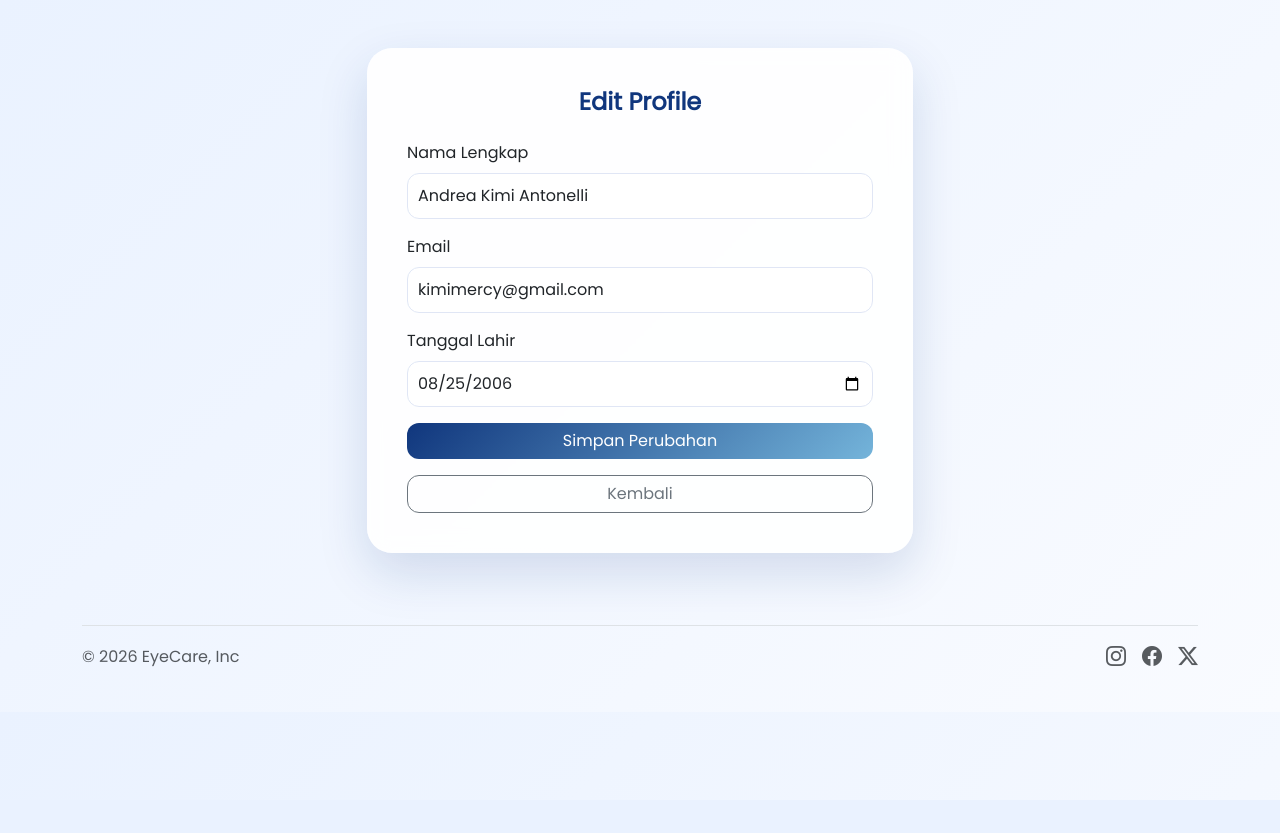
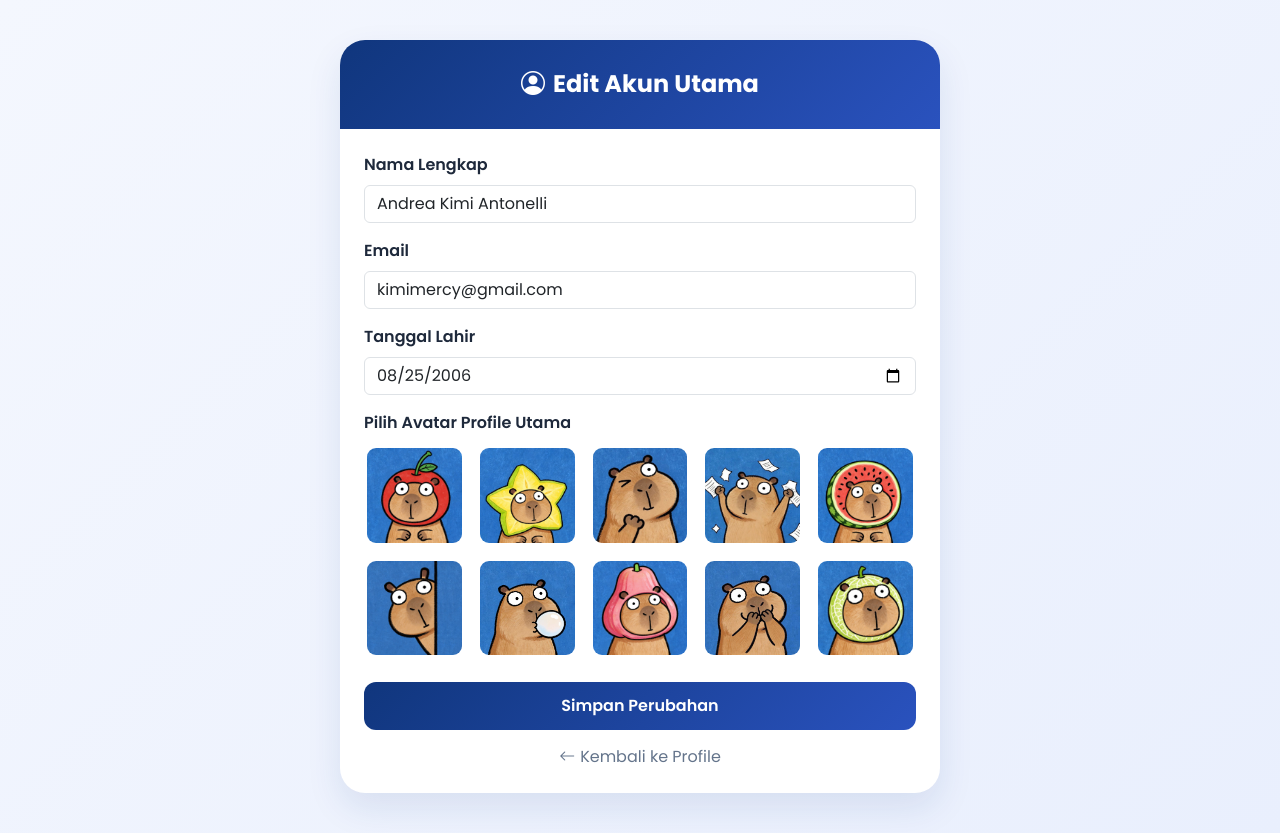
Before and after one commit to aulitafanisa/Project-PrakPWD-Eyecare-Monitoring-System, a PHP site: page /edit_user.php in a window 1280 px wide. Before the commit the page ends 712 px from the top, so only its background shows below. Run offline with PHP 8.4, Linux system fonts and the light colour scheme; a user stored in the database is signed in; data comes from the database, SQL or seed files in the repository; some libraries are stand-ins or nearby versions.

Commit message:
nambah fitur ubah profile di edit user

```diff
--- a/edit_user.php
+++ b/edit_user.php
@@ -13,22 +13,29 @@ $query = mysqli_query($conn, "SELECT * FROM user WHERE id = $id");
 $data = mysqli_fetch_assoc($query);
 
 $success = false;
+$error = "";
 
 if (isset($_POST['update'])) {
-
     $nama = mysqli_real_escape_string($conn, $_POST['nama']);
     $email = mysqli_real_escape_string($conn, $_POST['email']);
     $tgl_lahir = $_POST['tgl_lahir'];
-
-    mysqli_query($conn, "UPDATE user SET
+    $foto = mysqli_real_escape_string($conn, $_POST['foto']);
+    if (trim($nama) == "" || !preg_match("/[a-zA-Z]/", $nama)) {
+        $error = "Nama tidak valid! Harus mengandung huruf dan bukan hanya spasi.";
+    } else {
+        $update = mysqli_query($conn, "UPDATE user SET
             nama_lengkap = '$nama',
             email = '$email',
-        tgl_lahir = '$tgl_lahir'
+            tgl_lahir = '$tgl_lahir',
+            foto = '$foto'
             WHERE id = $id
         ");
 
+        if ($update) {
             $_SESSION['nama_lengkap'] = $nama;
             $success = true;
+        }
+    }
 }
 ?>
 
@@ -36,85 +43,129 @@ if (isset($_POST['update'])) {
 <html lang="en">
 <head>
     <meta charset="UTF-8">
-<title>Edit Profile</title>
-<link href="https://cdn.jsdelivr.net/npm/bootstrap@5.3.8/dist/css/bootstrap.min.css" rel="stylesheet">
-<link href="https://fonts.googleapis.com/css2?family=Poppins&display=swap" rel="stylesheet">
+    <meta name="viewport" content="width=device-width, initial-scale=1.0">
+    <title>EyeCare - Edit Akun Utama</title>
+    <link href="https://cdn.jsdelivr.net/npm/bootstrap@5.3.3/dist/css/bootstrap.min.css" rel="stylesheet">
+    <link href="https://fonts.googleapis.com/css2?family=Poppins:wght@300;400;600;700&display=swap" rel="stylesheet">
     <link rel="stylesheet" href="https://cdn.jsdelivr.net/npm/bootstrap-icons@1.11.3/font/bootstrap-icons.min.css">
 
     <style>
         body {
             font-family: 'Poppins', sans-serif;
-    background: linear-gradient(135deg, #eaf2ff, #f9fbff);
+            background: linear-gradient(135deg, #f4f7fe 0%, #e9effd 100%);
+            min-height: 100vh;
+            display: flex;
+            align-items: center;
+            justify-content: center;
+            padding: 40px 20px;
         }
-
         .card {
             border: none;
             border-radius: 25px;
-    background: rgba(255,255,255,0.9);
-    backdrop-filter: blur(10px);
-    box-shadow: 0 20px 50px rgba(16,54,125,0.15);
+            box-shadow: 0 15px 35px rgba(16, 54, 125, 0.1);
+            max-width: 600px;
+            width: 100%;
         }
+        .card-header {
+            background: linear-gradient(135deg, #10367d, #2a52be);
+            padding: 30px;
+            text-align: center;
+            border-radius: 25px 25px 0 0 !important;
+            border: none;
+        }
+        .card-header h4 { color: white; font-weight: 700; margin: 0; }
+        .form-label { font-weight: 600; color: #1e293b; }
 
-.card-title {
-    font-weight: 700;
-    color: #10367d;
+        .photo-selector {
+            display: grid;
+            grid-template-columns: repeat(5, 1fr);
+            gap: 12px;
+            margin-top: 10px;
         }
-
-.form-control {
+        .photo-option-wrapper { position: relative; cursor: pointer; }
+        .photo-option-wrapper input { position: absolute; opacity: 0; }
+        .photo-preview {
+            width: 100%;
+            aspect-ratio: 1/1;
             border-radius: 12px;
-    padding: 10px;
-    border: 1px solid #e0e6f5;
+            object-fit: cover;
+            border: 3px solid transparent;
+            transition: all 0.2s;
         }
-
-.form-control:focus {
-    border-color: #74b4da;
-    box-shadow: 0 0 0 0.2rem rgba(116,180,218,0.2);
+        .photo-option-wrapper:hover .photo-preview { transform: scale(1.05); }
+        .photo-option-wrapper input:checked + .photo-preview {
+            border-color: #10367d;
+            transform: scale(1.1);
+            box-shadow: 0 5px 15px rgba(16, 54, 125, 0.2);
         }
 
         .btn-primary {
-    background: linear-gradient(135deg, #10367d, #74b4da);
+            background: linear-gradient(135deg, #10367d, #2a52be);
             border: none;
+            padding: 12px;
             border-radius: 12px;
+            font-weight: 600;
         }
-
-.btn-primary:hover {
-    transform: scale(1.03);
-}
-
-.btn-outline-secondary {
-    border-radius: 12px;
+        .btn-back {
+            color: #64748b;
+            text-decoration: none;
+            display: flex;
+            align-items: center;
+            justify-content: center;
+            gap: 5px;
+            margin-top: 15px;
         }
     </style>
 </head>
-
 <body>
 
-    <div class="container py-5">
-        <div class="row justify-content-center">
-            <div class="col-md-6">
-                <div class="card p-4">
-                    <div class="card-body">
-                        <h4 class="card-title text-center mb-4">Edit Profile</h4>
+<div class="card">
+    <div class="card-header">
+        <h4><i class="bi bi-person-circle me-2"></i>Edit Akun Utama</h4>
+    </div>
+    <div class="card-body p-4">
+        <?php if($error): ?>
+            <div class="alert alert-danger"><?= $error ?></div>
+        <?php endif; ?>
+
         <form method="POST">
             <div class="mb-3">
                 <label class="form-label">Nama Lengkap</label>
-                                <input type="text" name="nama" class="form-control" value="<?= htmlspecialchars($data['nama_lengkap']) ?>" required>
+                <input type="text" name="nama" class="form-control"
+                       value="<?= htmlspecialchars($data['nama_lengkap']) ?>" required>
             </div>
+
             <div class="mb-3">
                 <label class="form-label">Email</label>
-                                <input type="email" name="email" class="form-control" value="<?= htmlspecialchars($data['email']) ?>" required>
+                <input type="email" name="email" class="form-control"
+                       value="<?= htmlspecialchars($data['email']) ?>" required>
             </div>
+
             <div class="mb-3">
                 <label class="form-label">Tanggal Lahir</label>
-                                <input type="date" name="tgl_lahir" class="form-control" value="<?= $data['tgl_lahir'] ?>" required>
+                <input type="date" name="tgl_lahir" class="form-control"
+                       value="<?= $data['tgl_lahir'] ?>" required>
             </div>
-                            <button type="submit" name="update" class="btn btn-primary w-100">Simpan Perubahan</button>
 
-                        </form>
-                        <a href="profile.php" class="btn btn-outline-secondary w-100 mt-3">Kembali</a>
+            <div class="mb-4">
+                <label class="form-label d-block">Pilih Avatar Profile Utama</label>
+                <div class="photo-selector">
+                    <?php for($i=1; $i<=10; $i++):
+                        $img_name = "pict$i.jpg";
+                    ?>
+                        <label class="photo-option-wrapper">
+                            <input type="radio" name="foto" value="<?= $img_name; ?>"
+                                   <?= ($data['foto'] == $img_name) ? 'checked' : ''; ?>>
+                            <img src="assets/<?= $img_name; ?>" class="photo-preview"
+                                 onerror="this.src='assets/pict1.jpg'">
+                        </label>
+                    <?php endfor; ?>
                 </div>
             </div>
-            </div>
+
+            <button type="submit" name="update" class="btn btn-primary w-100">Simpan Perubahan</button>
+            <a href="profile.php" class="btn-back"><i class="bi bi-arrow-left"></i> Kembali ke Profile</a>
+        </form>
     </div>
 </div>
 
@@ -123,42 +174,14 @@ body {
 <script>
     Swal.fire({
         title: 'Berhasil!',
-        text: 'Profil berhasil diupdate',
+        text: 'Profil Akun Utama berhasil diperbarui',
         icon: 'success',
         confirmButtonColor: '#10367d'
     }).then(() => {
-        window.location.href = 'dashboard.php';
+        window.location.href = 'profile.php';
     });
 </script>
 <?php endif; ?>
 
-    <div class="container" id="footer">
-        <footer class="d-flex flex-wrap justify-content-between align-items-center py-3 my-4 border-top">
-
-            <div class="col-md-4 d-flex align-items-center">
-                <span class="mb-3 mb-md-0 text-body-secondary">© 2026 EyeCare, Inc</span>
-            </div>
-
-            <ul class="nav col-md-4 justify-content-end list-unstyled d-flex">
-                <li class="ms-3">
-                    <a class="text-body-secondary" href="#" aria-label="Instagram">
-                        <i class="bi bi-instagram fs-5"></i>
-                    </a>
-                </li>
-                <li class="ms-3">
-                    <a class="text-body-secondary" href="#" aria-label="Facebook">
-                        <i class="bi bi-facebook fs-5"></i>
-                    </a>
-                </li>
-                <li class="ms-3">
-                    <a class="text-body-secondary" href="#" aria-label="Twitter">
-                        <i class="bi bi-twitter-x fs-5"></i>
-                    </a>
-                </li>
-            </ul>
-
-        </footer>
-    </div>
-<script src="https://cdn.jsdelivr.net/npm/bootstrap@5.3.8/dist/js/bootstrap.bundle.min.js" integrity="sha384-FKyoEForCGlyvwx9Hj09JcYn3nv7wiPVlz7YYwJrWVcXK/BmnVDxM+D2scQbITxI" crossorigin="anonymous"></script>
 </body>
 </html>
```
Lines whose indentation alone changed are shown as unchanged.
